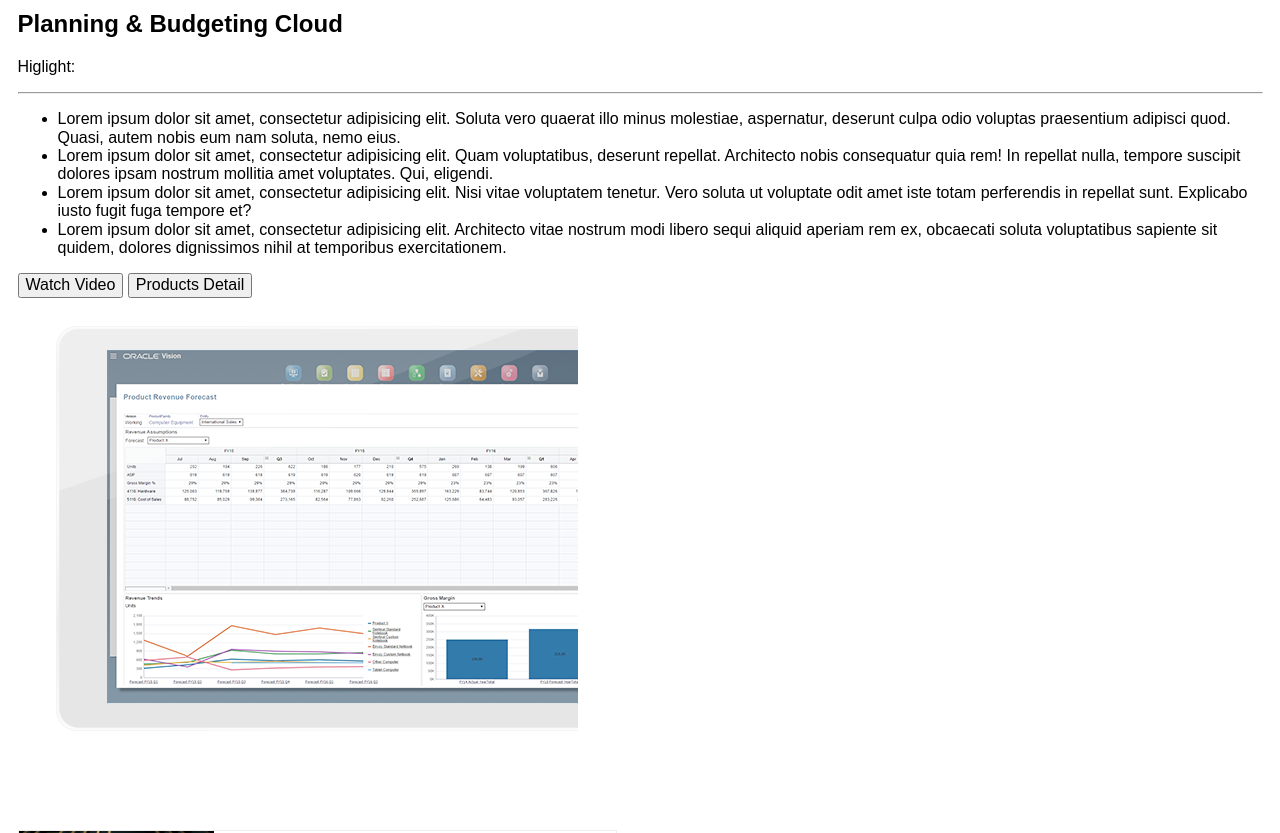
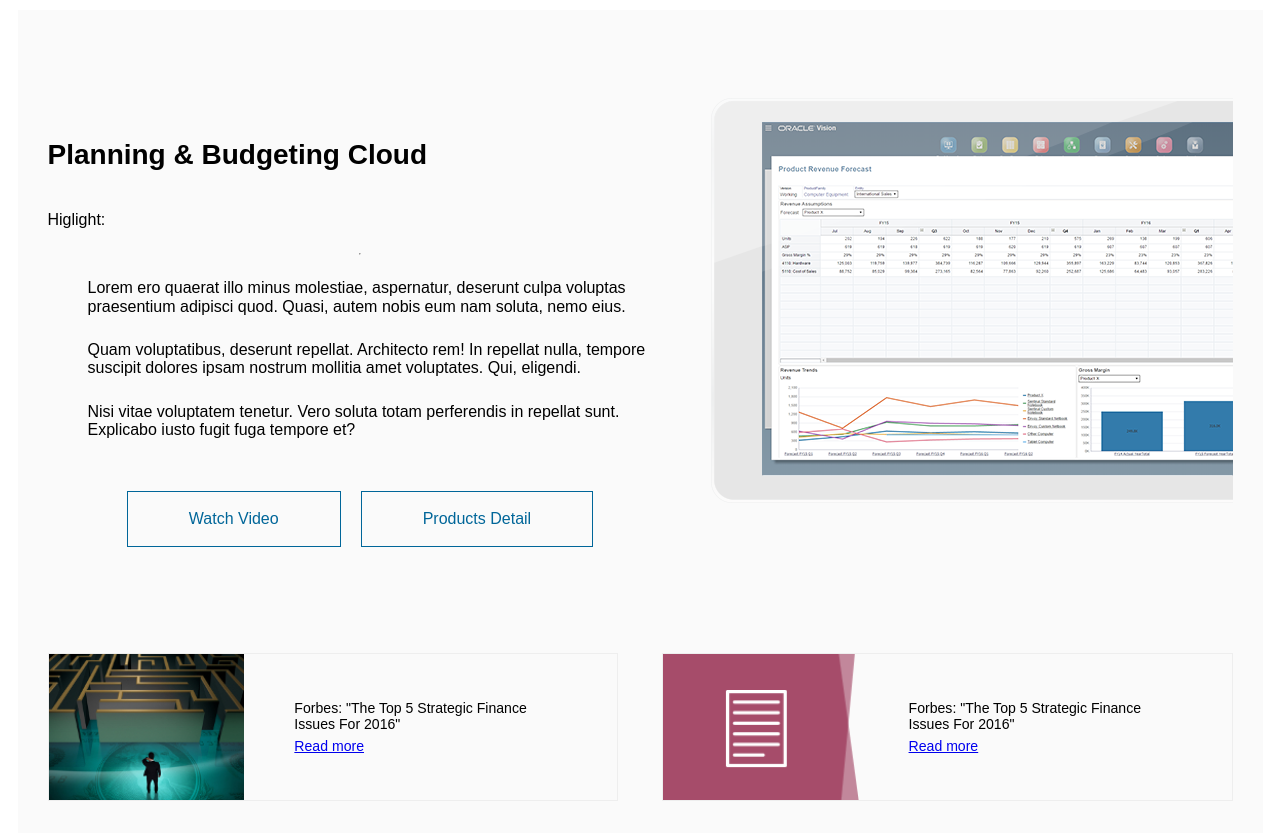
Before and after one commit to daguiheso/Practica1-RDS, a plain HTML site: page index.html in a window 1280 px wide. Shown: the part 1640-2473 px from the top of the page. Drawn offline with Linux system fonts and the light colour scheme.

Commit message:
Estilos CSS planning 100%

```diff
--- a/index.html
+++ b/index.html
@@ -129,32 +129,34 @@
 
 		<!-- PLANNING -->
 		<section class="planning">
-			<div class="planning-text">
-				<h2 class="planning-text-title">Planning & Budgeting Cloud</h2>
-				<p class="planning-text-subtitle">Higlight:</p>
+			<div class="planning-content">
+				<div class="planning-content-text">
+					<h2 class="title">Planning & Budgeting Cloud</h2>
+					<p class="subtitle">Higlight:</p>
 					<hr>
-				<ul class="planning-text-list">
-					<li class="item">
-						Lorem ipsum dolor sit amet, consectetur adipisicing elit. Soluta vero quaerat illo minus molestiae, aspernatur, deserunt culpa odio voluptas praesentium adipisci quod. Quasi, autem nobis eum nam soluta, nemo eius.
+					<ul class="list">
+						<li class="list-item">
+							Lorem ero quaerat illo minus molestiae, aspernatur, deserunt culpa  voluptas praesentium adipisci quod. Quasi, autem nobis eum nam soluta, nemo eius.
 						</li>
-					<li class="item">
-						Lorem ipsum dolor sit amet, consectetur adipisicing elit. Quam voluptatibus, deserunt repellat. Architecto nobis consequatur quia rem! In repellat nulla, tempore suscipit dolores ipsam nostrum mollitia amet voluptates. Qui, eligendi.
+						<li class="list-item">
+							Quam voluptatibus, deserunt repellat. Architecto rem! In repellat nulla, tempore suscipit dolores ipsam nostrum mollitia amet voluptates. Qui, eligendi.
 						</li>
-					<li class="item">
-						Lorem ipsum dolor sit amet, consectetur adipisicing elit. Nisi vitae voluptatem tenetur. Vero soluta ut voluptate odit amet iste totam perferendis in repellat sunt. Explicabo iusto fugit fuga tempore et?
-					</li>
-					<li class="item">
-						Lorem ipsum dolor sit amet, consectetur adipisicing elit. Architecto vitae nostrum modi libero sequi aliquid aperiam rem ex, obcaecati soluta voluptatibus sapiente sit quidem, dolores dignissimos nihil at temporibus exercitationem.
+						<li class="list-item">
+							Nisi vitae voluptatem tenetur. Vero soluta totam perferendis in repellat sunt. Explicabo iusto fugit fuga tempore et?
 						</li>
 					</ul>
-				<button class="planning-text-button">Watch Video</button>
-				<button class="planning-text-button">Products Detail</button>
+					<div class="contentButtons">
+						<button class="contentButtons-button">Watch Video</button>
+						<button class="contentButtons-button">Products Detail</button>
 					</div>
-			<div class="planning-img">
+				</div>
+				<div class="planning-content-img">
 					<img src="./src/images/tablet.png" alt="">
+				</div>
 			</div>
 
 			<!-- CARDS -->
+			<div class="content-cards">
 				<div class="card">
 					<div class="card-img">
 						<img src="./src/images/card3.jpg" alt="">
@@ -176,6 +178,7 @@
 							Forbes: "The Top 5 Strategic Finance Issues For 2016"
 						</p>
 						<a href="#" class="card-text-link">Read more</a>
+					</div>
 				</div>
 			</div>
 		</section>
--- a/src/css/index.css
+++ b/src/css/index.css
@@ -207,3 +207,42 @@
 .card-text-link {
 	font-size: 0.88em;
 }
+
+/* PLANNING */
+
+.planning {
+	background-color: #fafafa;
+	padding: 60px 30px;
+}
+.planning-content {
+	display: flex;
+}
+.planning-content-text {
+	display: flex;
+	flex-direction: column;
+	justify-content: center;
+}
+.planning-content-text .title {
+	font-size: 1.75em;
+}
+.planning-content-text .list {
+	list-style: none;
+}
+.planning-content-text .list-item {
+	margin: 0 0 25px;
+}
+.planning-content-text .contentButtons {
+	display: flex;
+	justify-content: center;
+}
+.planning-content-text .contentButtons-button {
+	padding: 18px 61px;
+	margin: 10px;
+	border: 1px solid #006699;
+	color: #006699;
+	background: transparent;
+}
+.planning-content-text .contentButtons-button:hover {
+	border: 1px solid black;
+	color: black;
+}
```
Lines whose indentation alone changed are shown as unchanged.
